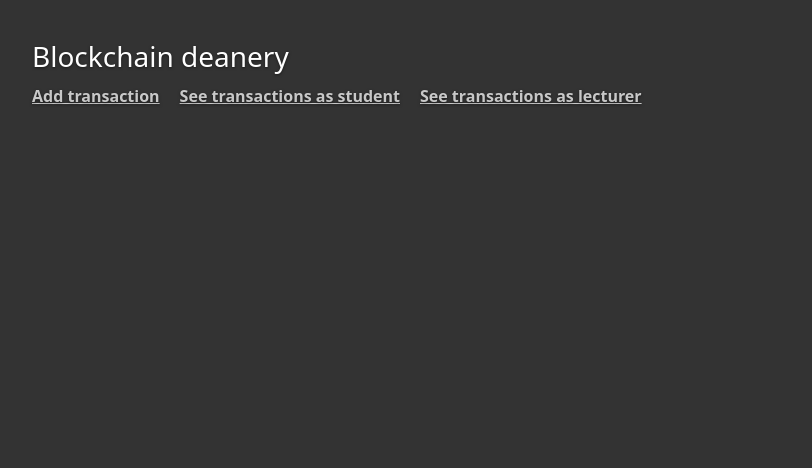
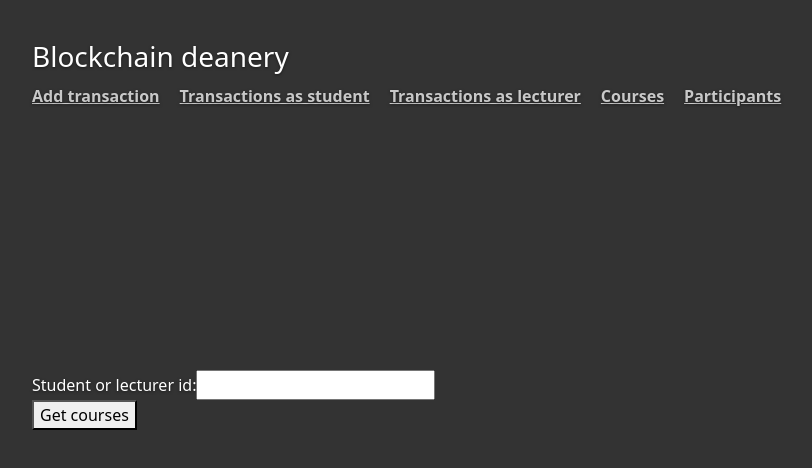
Before and after one commit to Pirgo/Blockchain-DP, a React (Create React App) app in the folder front/: page /getCourses in a window 1280 px wide. Shown: the top 468 px of the page, without its empty margins (62-874 px from the left). Built offline with nearby package versions, Linux system fonts and the light colour scheme.

Commit message:
Form to get participants and courses:

```diff
--- a/front/src/App.js
+++ b/front/src/App.js
@@ -6,6 +6,8 @@ import Navigator from "./components/navigator"
 import StudentTransactions from "./components/studenttransactions"
 import LecturerTransactions from './components/lecturertransactions';
 import AddTransaction from './components/addtransaction';
+import Courses from './components/courses';
+import Participants from './components/participants';
 
 function App() {
 
@@ -15,6 +17,8 @@ function App() {
       <div className='container'>
         <Navigator />
           <Routes>
+            <Route path="/getCourses" element={<Courses />} />
+            <Route path="/getParticipants" element={<Participants />} />
             <Route path="/getStudent" element={<StudentTransactions />} />
             <Route path="/getLecturer" element={<LecturerTransactions />} />
             <Route path="/addTransaction" element={<AddTransaction />} />
--- /dev/null
+++ b/front/src/components/courses.js
@@ -0,0 +1,59 @@
+import { Component } from "react";
+import axios from "axios";
+
+export default class Courses extends Component {
+
+    constructor(props) {
+        super(props);
+        this.state = {
+            userId: "",
+            courses: []
+        }
+    }
+
+    getCourses = () => {
+        axios.get('http://localhost:3001/courses/' + this.state.userId)
+            .then(response => {
+                this.setState({courses: response.data});
+            }).catch((error) => {
+                console.log(error);
+                this.setState({addedSuccesfully: error})
+            })
+    }
+
+    coursesList(props) {
+        const courses = props.courses;
+        const coursesItems = courses.map((course) =>
+          <p>{course}</p>
+        );
+        return coursesItems;
+      }
+
+    seeCourses() {
+        if(this.state.courses.length > 0) {
+        let courseList =  <div><this.coursesList courses={this.state.courses}/></div>;
+        return courseList;
+        } else {
+            return (
+                <div></div>
+            )
+        }
+    }
+
+    render() {
+        return (
+            <div className="container">
+                <div>
+                    <label>Student or lecturer id:</label>
+                    <input type="text" name="userId" value={this.state.userId} onChange={ev => this.setState({userId: ev.target.value})}/>
+                    <br/>
+                </div>
+                <button value={this.state.loaded} onClick={this.getCourses}>Get courses</button>
+                <div>
+                    {this.seeCourses()}
+                </div>
+            </div>
+        )
+    }
+
+}
--- a/front/src/components/navigator.js
+++ b/front/src/components/navigator.js
@@ -8,7 +8,6 @@ export default class Navigator extends Component {
 
         }
     }
-
 
     render() {
         return (
@@ -21,10 +20,16 @@ export default class Navigator extends Component {
                                     <Link to="/addTransaction">Add transaction</Link>
                                 </li>
                                 <li>
-                                    <Link to="/getStudent">See transactions as student</Link>
+                                    <Link to="/getStudent">Transactions as student</Link>
                                 </li>
                                 <li>
-                                    <Link to="/getLecturer">See transactions as lecturer</Link>
+                                    <Link to="/getLecturer">Transactions as lecturer</Link>
+                                </li>
+                                <li>
+                                    <Link to="/getCourses">Courses</Link>
+                                </li>
+                                <li>
+                                    <Link to="/getParticipants">Participants</Link>
                                 </li>
                             </ul>
                         </nav>
--- /dev/null
+++ b/front/src/components/participants.js
@@ -0,0 +1,70 @@
+import { Component } from "react";
+import axios from "axios";
+
+export default class Participants extends Component {
+
+    constructor(props) {
+        super(props);
+        this.state = {
+            course: "",
+            participants: []
+        }
+    }
+
+    getCourses = () => {
+        axios.get('http://localhost:3001/students/' + this.state.course)
+            .then(response => {
+                this.setState({participants: response.data});
+            }).catch((error) => {
+                console.log(error);
+            })
+    }
+
+    partList(props) {
+        const lecturers = props.participants.lecturers;
+        const students = props.participants.students;
+        console.log(lecturers);
+        let buff = []
+        const lecturersItems = lecturers.map((lect) =>
+          <p>{lect}</p>
+        );
+        const studentsItems = students.map((std) =>
+          <p>{std}</p>
+        );
+        buff.push(<h2>Lecturers</h2>);
+        buff.push(lecturersItems);
+        buff.push(<h2>Students</h2>);
+        buff.push(studentsItems);
+        return buff;
+        return <h2>Lecturers</h2> + lecturersItems + <h2>Students</h2> + studentsItems;
+      }
+
+    seeParticipants() {
+        console.log(this.state.participants);
+        if(this.state.participants.lecturers || this.state.participants.students) {
+            let partList =  <div><this.partList participants={this.state.participants}/></div>;
+            return partList;
+        } else {
+            return (
+                <div></div>
+            )
+        }
+    }
+
+    render() {
+        return (
+            <div className="container">
+                <div>
+                    <label>Course name:</label>
+                    <input type="text" name="course" value={this.state.course} onChange={ev => this.setState({course: ev.target.value})}/>
+                    <br/>
+                </div>
+                <button value={this.state.loaded} onClick={this.getCourses}>Get courses</button>
+                <div>
+                    {this.seeParticipants()}
+                </div>
+            </div>
+        )
+    }
+
+}
```
